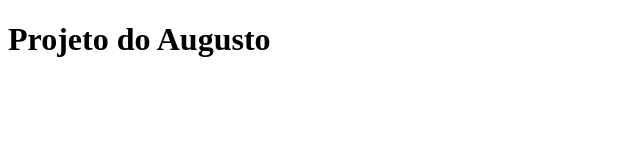
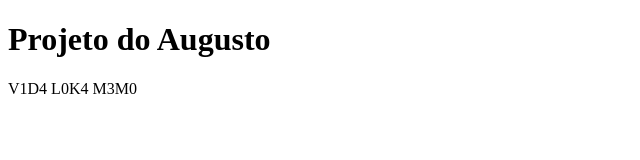
Before and after one commit to agtcsc/curso-git, a plain HTML site: page index.html in a window 1280 px wide. Shown: the whole page, without its empty margins (0-640 px from the left). Drawn offline with Linux system fonts and the light colour scheme.

Commit message:
Teste para Adicionar uma Mensagem

```diff
--- a/index.html
+++ b/index.html
@@ -8,5 +8,6 @@
 </head>
 <body>
     <h1>Projeto do Augusto</h1>
+    <p>V1D4 L0K4 M3M0</p>
 </body>
 </html>
```
